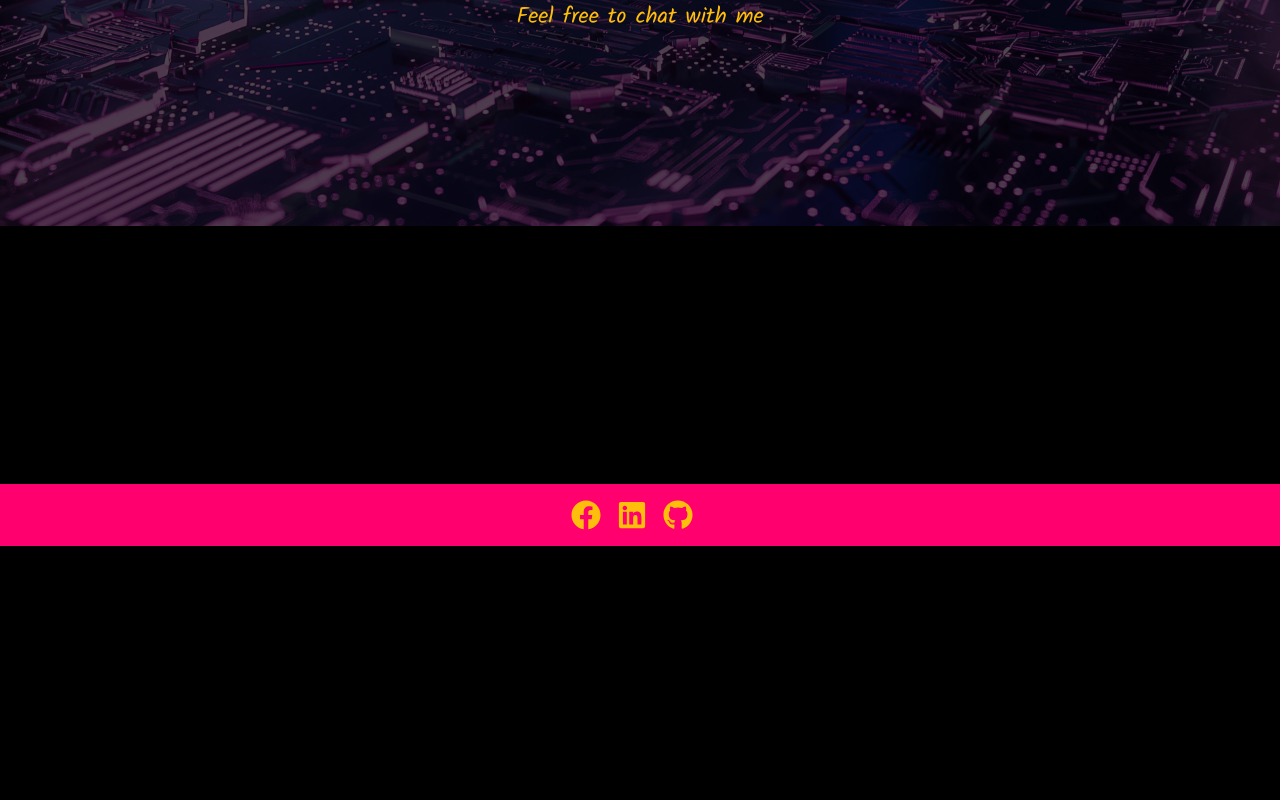
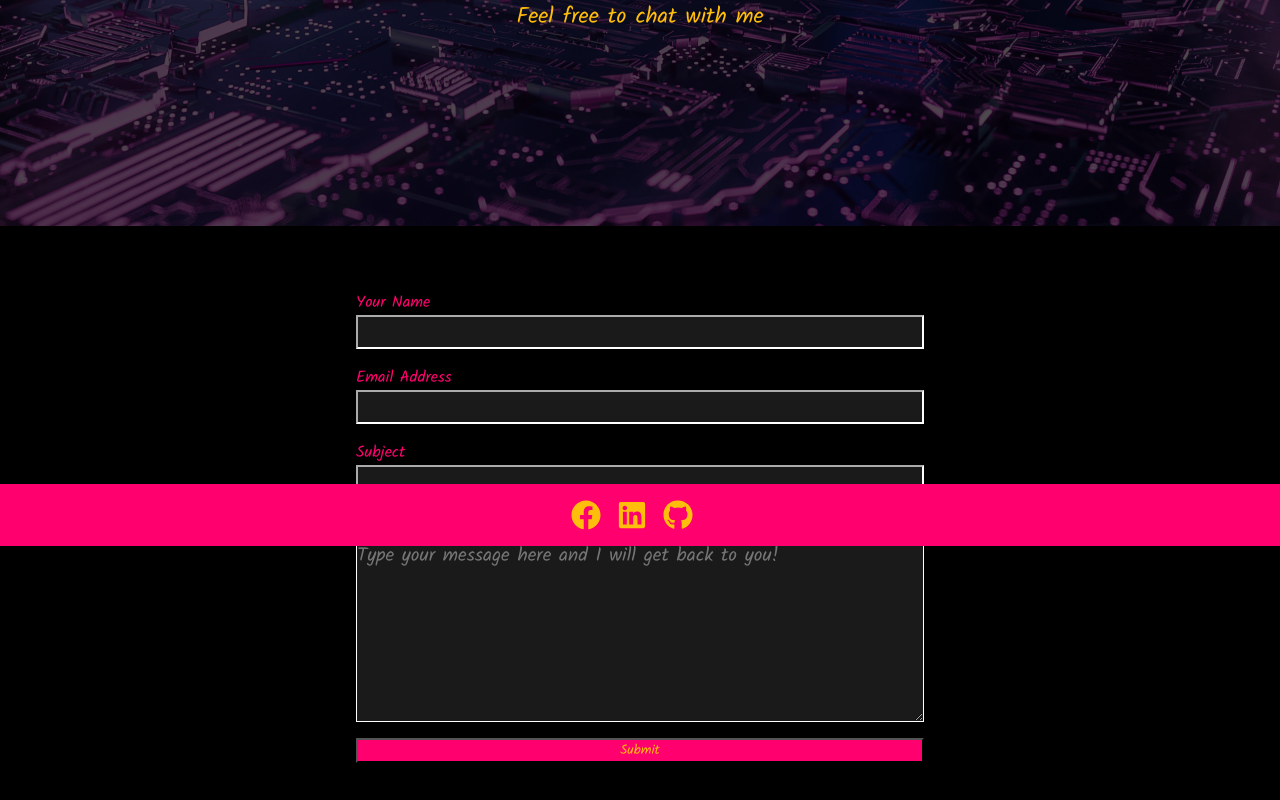
Before and after one commit to Jadyngg19/portfolio-remastered, a React (Create React App) app in the folder portfolio-remastered/: page /ContactInfo in a window 1280 px wide. Shown: the part 254-1054 px from the top of the page. Before the commit the page ends 800 px from the top, so only its background shows below. Built offline with nearby package versions, Linux system fonts and the light colour scheme.

Commit message:
Adding in and styling contact form

```diff
--- a/portfolio-remastered/src/components/Form.css
+++ b/portfolio-remastered/src/components/Form.css
@@ -0,0 +1,30 @@
+label{
+    color: #FF006E;
+    margin-bottom: 0.5;
+}
+
+form{
+    display: flex;
+    flex-direction: column;
+    padding: 4rem 1rem;
+    margin: auto;
+    max-width: 600px;
+}
+
+form input, form textarea{
+    margin-bottom: 1rem;
+    padding: 10p 18px;
+    font-size: 1.2rem;
+    background-color: rgba(255, 255, 255, 0.1);
+    border-color: white;
+    color: white;
+}
+
+button{
+    background-color: #FF006E;
+    margin-bottom: 4rem;
+}
+
+.submit{
+    color:#FFBE0B
+}
--- a/portfolio-remastered/src/components/Form.js
+++ b/portfolio-remastered/src/components/Form.js
@@ -4,7 +4,19 @@ import React from 'react'
 
 const Form = () => {
   return (
-    <div>Form</div>
+    <div className="form">
+      <form>
+        <label>Your Name</label>
+        <input type="text"></input>
+        <label>Email Address</label>
+        <input type="email"></input>
+        <label>Subject</label>
+        <input type="text"></input>
+        <label>Message</label>
+        <textarea rows="6" placeholder="Type your message here and I will get back to you!"/>
+        <button className="submit">Submit</button>
+      </form>
+    </div>
   )
 }
 
```
